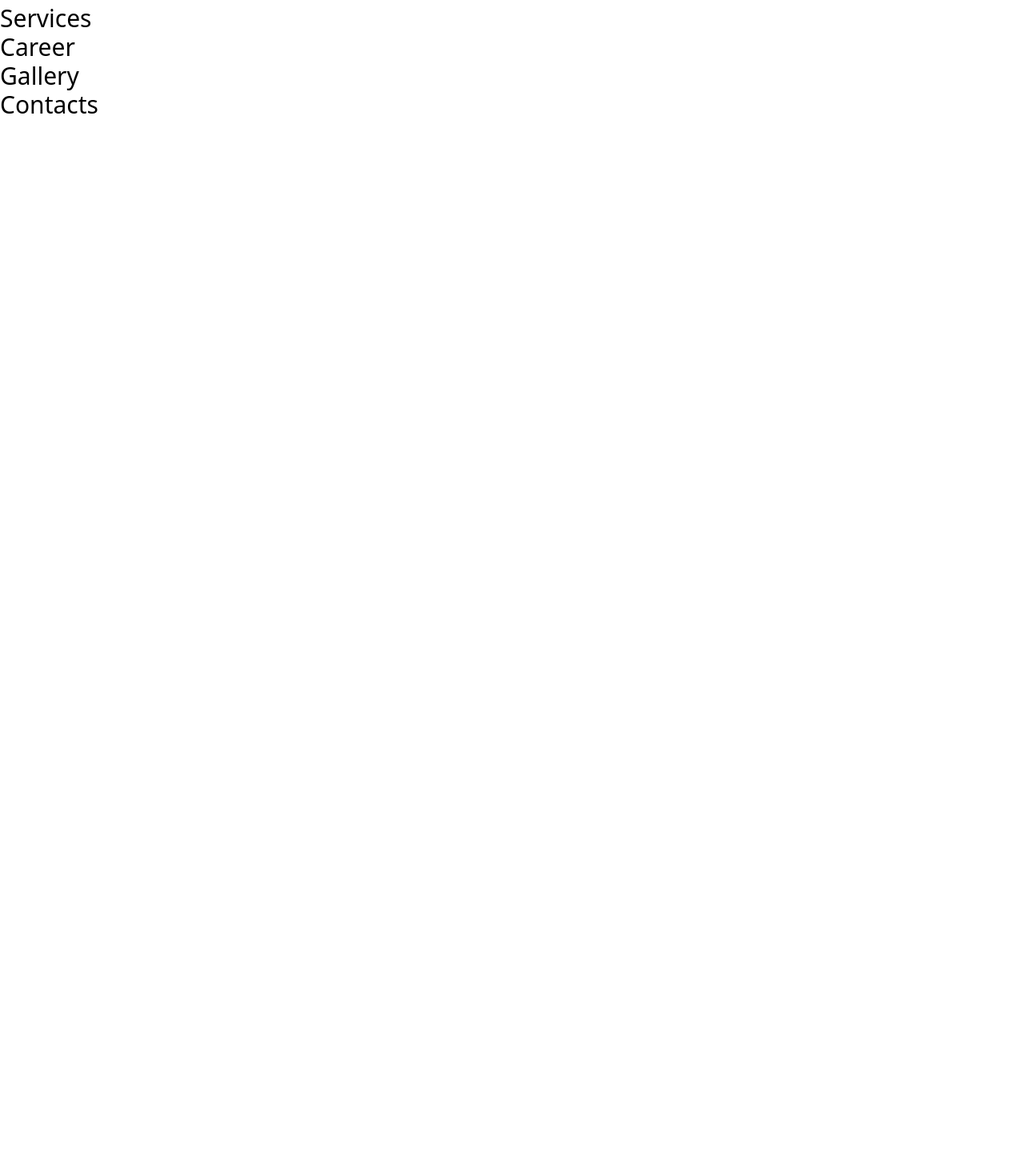
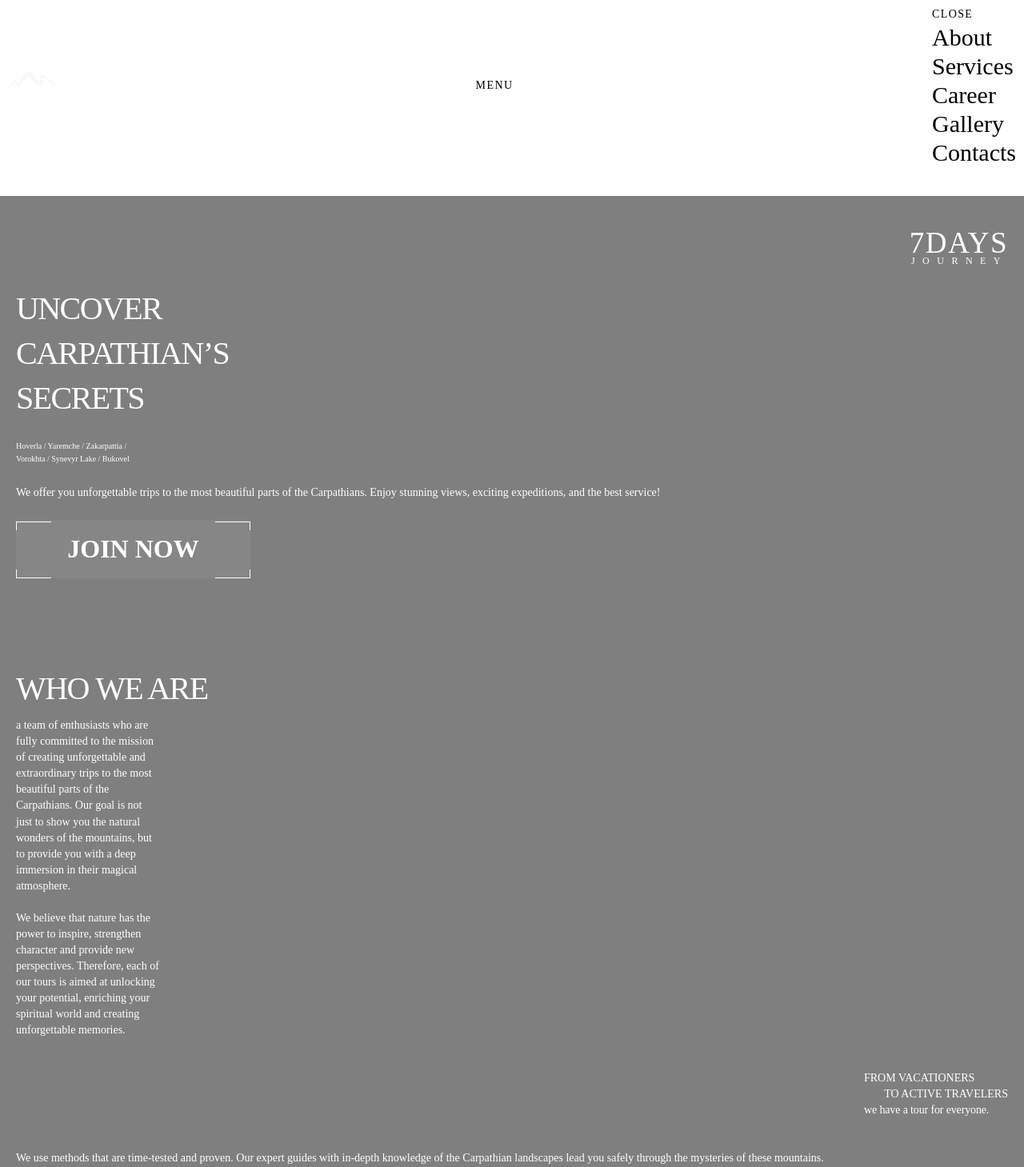
Before and after one commit to AnastasiiaYurchenko/carp-travel, a Next.js app: page / in a window 1280 px wide. Shown: the part 31-1490 px from the top of the page at 80% size. Before the commit the page ends 800 px from the top, so only its background shows below. Built offline with nearby package versions, Linux system fonts and the light colour scheme.

Commit message:
add markup sections hero, about, header

```diff
--- a/src/app/page.tsx
+++ b/src/app/page.tsx
@@ -1,17 +1,18 @@
+import Hero from '@/sections/hero/hero';
 import navs from './navs.json';
+import Header from '@/components/header/header';
+import About from '@/sections/about/about';
+import Services from '@/sections/services/services';
 
 export default function Home() {
   return (
-    <main>
-      <ul>
-        {navs.map((item) => {
-          return (
-            <li key={item.id} className="text-3xl">
-              {item.nav}
-            </li>
-          );
-        })}
-      </ul>
-    </main>
+    <>
+      <Header />
+      <main className="mx-auto">
+        <Hero />
+        <About />
+        <Services />
+      </main>
+    </>
   );
 }
--- /dev/null
+++ b/src/components/header/header.tsx
@@ -0,0 +1,18 @@
+import React from 'react';
+import Image from 'next/image';
+import MobileMenu from '../mobile-menu/mobile-menu';
+
+export default function Header() {
+  return (
+    <header className="flex justify-between items-center mx-auto px-2.5 py-9">
+      <Image src="/logo.png" width={61} height={33} alt="Logo" />
+      <button
+        className="uppercase tracking-widest font-normal text-sm"
+        type="button"
+      >
+        Menu
+      </button>
+      <MobileMenu />
+    </header>
+  );
+}
--- /dev/null
+++ b/src/components/mobile-menu/mobile-menu.tsx
@@ -0,0 +1,16 @@
+import React from 'react';
+import NavBar from '../nav-bar/nav-bar';
+
+export default function MobileMenu() {
+  return (
+    <div>
+      <button
+        className="uppercase tracking-widest font-normal text-sm"
+        type="button"
+      >
+        Close
+      </button>
+      <NavBar />
+    </div>
+  );
+}
--- /dev/null
+++ b/src/components/nav-bar/nav-bar.tsx
@@ -0,0 +1,19 @@
+import React from 'react';
+import navs from '../../app/navs.json';
+import Link from 'next/link';
+
+export default function NavBar() {
+  return (
+    <nav>
+      <ul>
+        {navs.map((item) => {
+          return (
+            <li key={item.id} className="text-3xl">
+              <Link href={item.path}>{item.nav}</Link>
+            </li>
+          );
+        })}
+      </ul>
+    </nav>
+  );
+}
--- /dev/null
+++ b/src/sections/about/about.tsx
@@ -0,0 +1,41 @@
+import React from 'react';
+
+export default function About() {
+  return (
+    <div className="bg-black/50">
+      <div className="px-5 py-[54px]">
+        <h2 className=" w-[280px] text-white uppercase font-thin text-[40px] leading-[1.4] tracking-[-.04em] mb-2">
+          who <span className="font-medium">we are</span>
+        </h2>
+
+        <p className="w-[180px] text-white font-extralight text-sm leading-[1.43] mb-5">
+          <span className="font-normal">a team of enthusiasts</span> who are
+          fully committed to the mission of creating unforgettable and
+          extraordinary trips to the most beautiful parts of the Carpathians.
+          Our goal is not just to show you the natural wonders of the mountains,
+          but to provide you with a deep immersion in their magical atmosphere.
+        </p>
+        <p className="w-[180px] text-white font-extralight text-sm leading-[1.43] mb-10">
+          <span className="font-normal">We believe</span> that nature has the
+          power to inspire, strengthen character and provide new perspectives.
+          Therefore, each of our tours is aimed at unlocking your potential,
+          enriching your spiritual world and creating unforgettable memories.
+        </p>
+        <div className="w-[180px] text-white uppercase font-normal text-sm leading-[1.43] ml-auto mb-10">
+          <p>From vacationers </p>
+          <p className="text-right">to active travelers</p>
+          <p className="font-extralight lowercase tracking-[-.01em]">
+            we have a tour for everyone.
+          </p>
+        </div>
+
+        <p className="text-white font-extralight text-justify text-sm leading-[1.43] mb-10">
+          <span className="font-normal">We use methods</span> that are
+          time-tested and proven. Our expert guides with in-depth knowledge of
+          the Carpathian landscapes lead you safely through the mysteries of
+          these mountains.
+        </p>
+      </div>
+    </div>
+  );
+}
--- /dev/null
+++ b/src/sections/hero/hero.tsx
@@ -0,0 +1,53 @@
+import React from 'react';
+import Link from 'next/link';
+import './hero.modules.css';
+
+import LeftFrameMob from '/public/assets/svg/left-frame-mob.svg';
+import RightFrameMob from '/public/assets/svg/right-frame-mob.svg';
+import LeftFrameTab from '/public/assets/svg/left-frame-tab.svg';
+import RightFrameTab from '/public/assets/svg/right-frame-tab.svg';
+import LeftFrameDesk from '/public/assets/svg/left-frame-desk.svg';
+import RightFrameDesk from '/public/assets/svg/right-frame-desk.svg';
+
+export default function Hero() {
+  return (
+    <div className="bg-black/50">
+      <div className="px-5 py-9 pb-14">
+        <h1 className="text-white font-thin uppercase text-right text-[37px] tracking-[.04em] leading-[1.22] mb-6">
+          <span className="font-medium">7</span>days
+          <span className="block font-light uppercase text-xs tracking-[.79em] leading-tight mt-[-7px]">
+            journey
+          </span>
+        </h1>
+        <h2 className=" w-[280px] text-white uppercase font-thin text-[40px] leading-[1.4] tracking-[-.04em] mb-6">
+          <span className="font-medium">Uncover</span> Carpathian’s Secrets
+        </h2>
+        <p className="w-[157px] text-white font-extralight text-[10px] leading-[1.6] mb-6">
+          Hoverla / Yaremche / Zakarpattia / Vorokhta / Synevyr Lake / Bukovel
+        </p>
+        <p className="text-white font-extralight text-justify text-sm leading-[1.43] mb-6">
+          We offer you unforgettable trips to the most beautiful parts of the
+          Carpathians. Enjoy stunning views, exciting expeditions, and the best
+          service!
+        </p>
+        <div className="relative md:inline-block">
+          <Link
+            href="#contacts"
+            className="inline-block w-full md:w-[230px] xl:w-[293px] py-[2.5px] md:py-[14px] xl:py-[16px] text-white uppercase font-bold text-lg xl:text-[32px] text-center leading-[2.67] md:leading-[1.29] bg-white/10 md:bg-white/5 hover:bg-white/20"
+            //   className="btn-primary"
+          >
+            join now
+          </Link>
+          <LeftFrameMob className="absolute md:hidden bottom-0 left-0" />
+          <RightFrameMob className="absolute md:hidden bottom-0 right-0" />
+
+          <LeftFrameTab className="absolute hidden md:block xl:hidden bottom-0 left-0" />
+          <RightFrameTab className="absolute hidden md:block xl:hidden bottom-0 right-0" />
+
+          <LeftFrameDesk className="hidden xl:block absolute bottom-0 left-0" />
+          <RightFrameDesk className="hidden xl:block absolute bottom-0 right-0" />
+        </div>
+      </div>
+    </div>
+  );
+}
--- /dev/null
+++ b/src/sections/services/services.tsx
@@ -0,0 +1,13 @@
+import React from 'react';
+
+export default function Services() {
+  return (
+    <div className="bg-black/50">
+      <div className="px-5 py-14">
+        <h2 className=" text-white uppercase font-thin text-[40px] leading-[1.4] tracking-[-.04em] mb-6">
+          we <span className="font-medium">offer</span>
+        </h2>
+      </div>
+    </div>
+  );
+}
--- a/tailwind.config.js
+++ b/tailwind.config.js
@@ -2,7 +2,14 @@
 module.exports = {
   content: ['./src/**/*.{js,ts,jsx,tsx,mdx}'],
   theme: {
-    extend: {},
+    container: {
+      center: true,
+    },
+    extend: {
+      fontFamily: {
+        sans: ['var(--font-inter)'],
+      },
+    },
   },
   plugins: [],
 };
```
